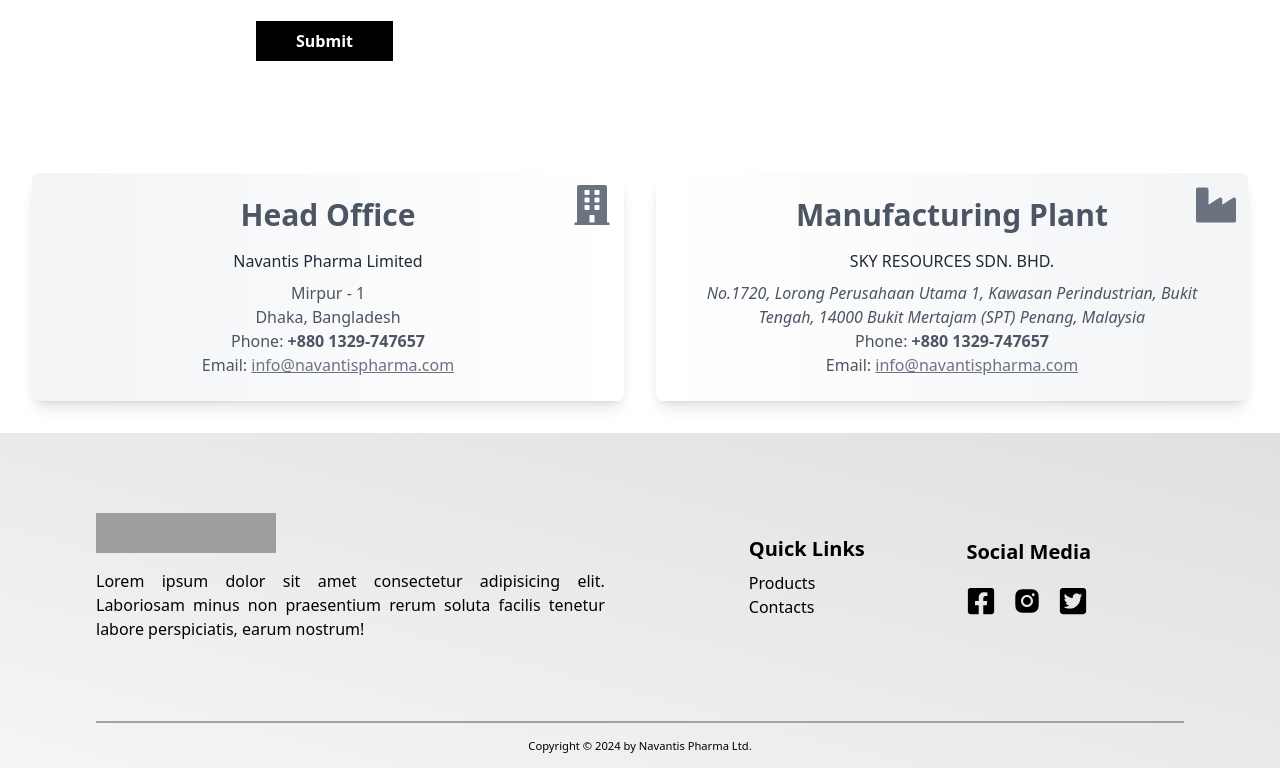
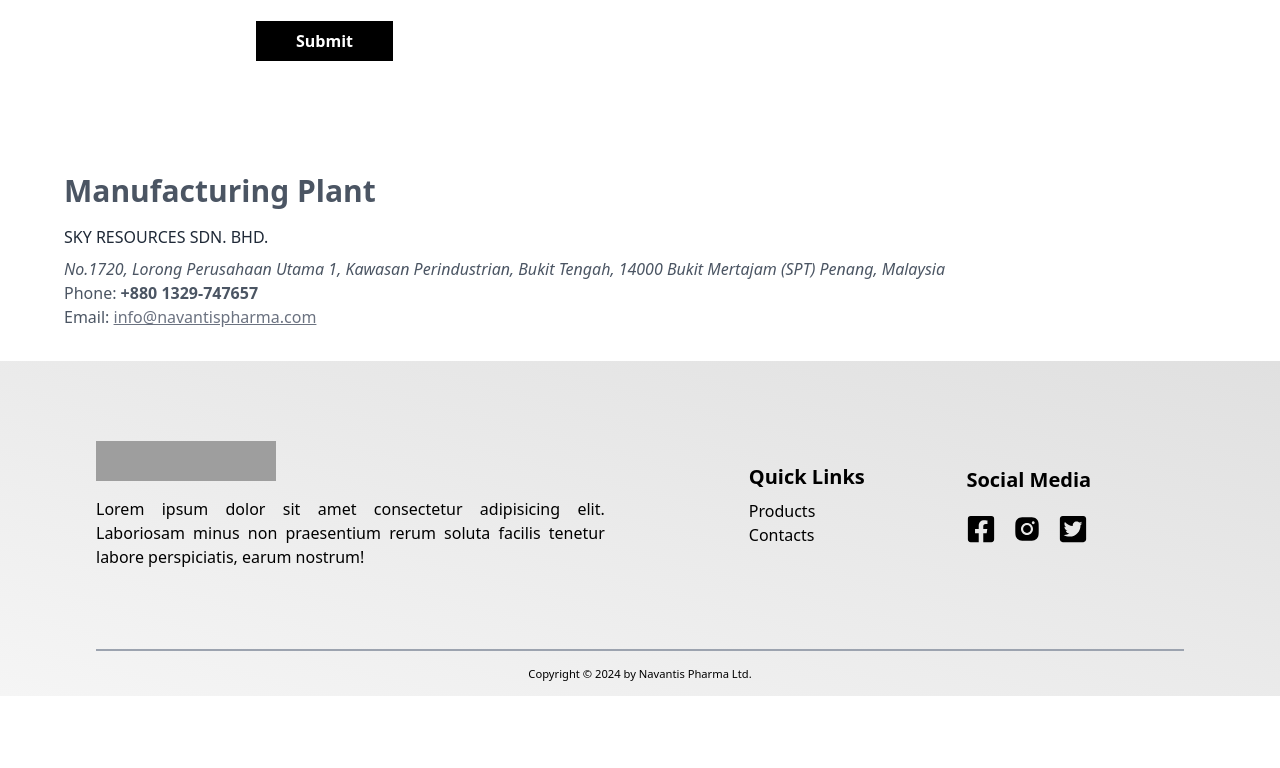
Before and after one commit to TouhedurRahman/noiderma-client, a React (Vite) app: page /contact-us in a window 1280 px wide. Shown: the part 1805-2573 px from the top of the page. After the commit the page ends 2501 px from the top, so only its background shows below. Built offline with nearby package versions, Linux system fonts and the light colour scheme; grey boxes are pictures that could not be loaded.

Commit message:
contact address updated

```diff
--- a/src/Pages/ContactUs/ContactAddress/ContactAddress.jsx
+++ b/src/Pages/ContactUs/ContactAddress/ContactAddress.jsx
@@ -3,8 +3,18 @@
 
 const ContactAddress = () => {
     return (
-        <div className="mt-20 p-8 bg-white">
-            <div className="max-w-7xl mx-auto grid grid-cols-1 md:grid-cols-2 gap-8">
+        <div className="mt-20 py-8 bg-white">
+            <div className='w-[90%] mx-auto'>
+                <h2 className="text-3xl font-bold text-gray-600 mb-4">Manufacturing Plant</h2>
+                <p className="text-gray-800 mb-2 font-medium">SKY RESOURCES SDN. BHD.</p>
+                <address className="text-gray-600">
+                    No.1720, Lorong Perusahaan Utama 1, Kawasan Perindustrian,
+                    Bukit Tengah, 14000 Bukit Mertajam (SPT) Penang, Malaysia
+                </address>
+                <p className="text-gray-600">Phone: <span className="font-bold">+880 1329-747657</span></p>
+                <p className="text-gray-600">Email: <a href="mailto:info@navantispharma.com" className="text-gray-500 underline hover:text-gray-700">info@navantispharma.com</a></p>
+            </div>
+            {/* <div className="max-w-7xl mx-auto grid grid-cols-1 md:grid-cols-2 gap-8">
                 <div className="relative p-6 bg-gradient-to-r from-gray-100 to-white shadow-lg rounded-lg hover:shadow-xl transition-shadow duration-300 text-center">
                     <FaBuilding className="absolute top-3 right-3 text-gray-500 w-10 h-10" />
 
@@ -28,7 +38,7 @@
                     <p className="text-gray-600">Phone: <span className="font-bold">+880 1329-747657</span></p>
                     <p className="text-gray-600">Email: <a href="mailto:info@navantispharma.com" className="text-gray-500 underline hover:text-gray-700">info@navantispharma.com</a></p>
                 </div>
-            </div>
+            </div> */}
         </div>
     );
 };
```
